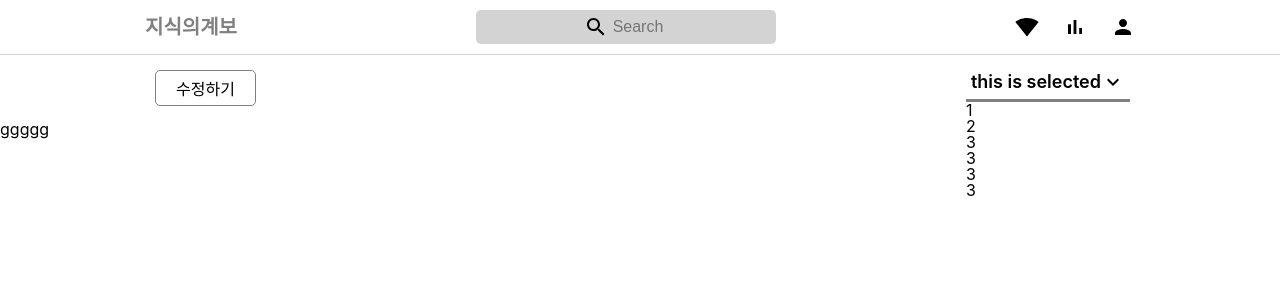
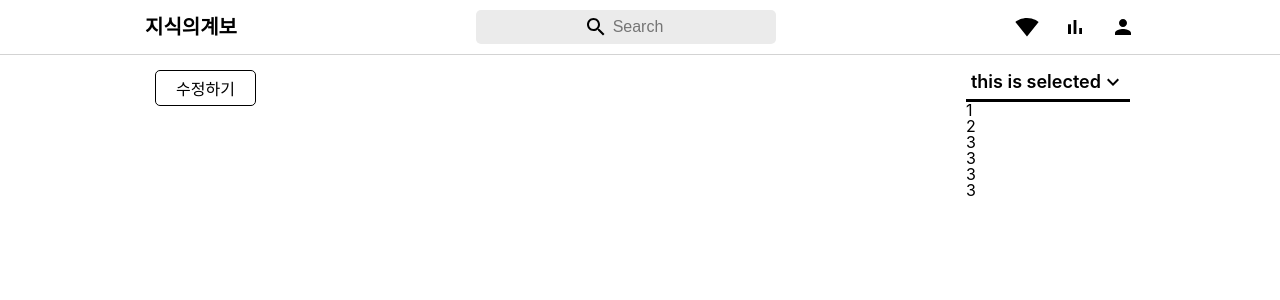
Before and after one commit to jungcome7/Granzort, a Next.js app in the folder client/: page / in a window 1280 px wide. Shown: the top 300 px of the page. Built offline with nearby package versions, Linux system fonts and the light colour scheme.

Commit message:
add color-variables

```diff
--- a/client/src/components/Button/ButtonStyle.ts
+++ b/client/src/components/Button/ButtonStyle.ts
@@ -1,10 +1,12 @@
 import styled from 'styled-components';
+import { $BLACK } from '../../styles/color-variables';
 
 export const Container = styled.div``;
 
 export const Button = styled.button`
   font-size: 16px;
-  border: 1px solid gray;
+  color: ${$BLACK};
+  border: 1px solid ${$BLACK};
   border-radius: 5px;
   padding: 5px 20px;
   margin: 5px;
--- a/client/src/components/CategoryTab/CategoryTabStyle.ts
+++ b/client/src/components/CategoryTab/CategoryTabStyle.ts
@@ -1,5 +1,6 @@
 import styled from 'styled-components';
 import ExpandMore from '@material-ui/icons/ExpandMore';
+import { $BLACK } from '../../styles/color-variables';
 
 export const Container = styled.div`
   position: relative;
@@ -10,7 +11,7 @@ export const SelectedCategoryContainer = styled.div`
   align-items: center;
   justify-content: space-evenly;
   padding: 5px;
-  border-bottom: 3px solid grey;
+  border-bottom: 3px solid ${$BLACK};
   cursor: pointer;
 `;
 
--- a/client/src/components/Header/HeaderStyle.ts
+++ b/client/src/components/Header/HeaderStyle.ts
@@ -2,6 +2,7 @@ import styled from 'styled-components';
 import BarChart from '@material-ui/icons/BarChart';
 import SignalWifi4Bar from '@material-ui/icons/SignalWifi4Bar';
 import Person from '@material-ui/icons/Person';
+import { $BLACK } from '../../styles/color-variables';
 
 export const MainContainer = styled.div`
   border-bottom: 1px solid lightgray;
@@ -18,7 +19,7 @@ export const Container = styled.div`
 export const Logo = styled.p`
   display: grid;
   align-items: center;
-  color: grey;
+  color: ${$BLACK};
   font-size: 20px;
   font-weight: 800;
   cursor: pointer;
--- a/client/src/components/SearchBar/SearchBar.tsx
+++ b/client/src/components/SearchBar/SearchBar.tsx
@@ -1,5 +1,4 @@
 import React, { useRef } from 'react';
-import Link from 'next/link';
 import * as S from './SearchBarStyle';
 
 const SearchBar = () => {
--- a/client/src/components/SearchBar/SearchBarStyle.ts
+++ b/client/src/components/SearchBar/SearchBarStyle.ts
@@ -1,12 +1,13 @@
 import styled from 'styled-components';
 import Search from '@material-ui/icons/Search';
+import { $GRAY_001 } from '../../styles/color-variables';
 
 export const Container = styled.div`
   width: 300px;
   padding: 5px;
   margin: 5px;
   border-radius: 5px;
-  background-color: lightgray;
+  background-color: ${$GRAY_001};
   display: flex;
   justify-content: center;
   cursor: text;
--- a/client/src/pages/_document.tsx
+++ b/client/src/pages/_document.tsx
@@ -10,7 +10,7 @@ export default class MyDocument extends Document {
             name="viewport"
             content="width=device-width, initial-scale=1, shrink-to-fit=no"
           />
-          <title>임시 타이틀</title>
+          <title>지식의계보</title>
           {/* // 여기에 폰트 임포팅 // 여기에 공통 CSS e.g.reset-css/common.css */}
         </Head>
         <body>
--- a/client/src/pages/index.tsx
+++ b/client/src/pages/index.tsx
@@ -8,7 +8,6 @@ const indexPage = () => {
     <>
       <Header />
       <SubHeader />
-      ggggg
     </>
   );
 };
--- a/client/src/styles/GlobalStyle.tsx
+++ b/client/src/styles/GlobalStyle.tsx
@@ -1,11 +1,13 @@
 import { createGlobalStyle } from 'styled-components';
 import reset from 'styled-reset';
+import { $BLACK } from '../styles/color-variables';
 
 const GlobalStyle = createGlobalStyle`
 ${reset}
 * {
     margin: 0px;
     box-sizing: border-box;
+    color: ${$BLACK};
   }
   html {
     /* max-width: 1000px; */
--- /dev/null
+++ b/client/src/styles/color-variables.ts
@@ -0,0 +1,12 @@
+export const $WHITE = '#ffffff';
+export const $BLACK = '#000000';
+export const $GRAY_000 = '#f7f7f7';
+export const $GRAY_001 = '#ebebeb';
+export const $GRAY_002 = '#e0e0e0';
+export const $GRAY_003 = '#cfcfcf';
+export const $GRAY_004 = '#b8b8b8';
+export const $GRAY_005 = '#a3a3a3';
+export const $GRAY_006 = '#8c8c8c';
+export const $GRAY_007 = '#757575';
+export const $GRAY_008 = '#595959';
+export const $GRAY_009 = '#383838';
```
